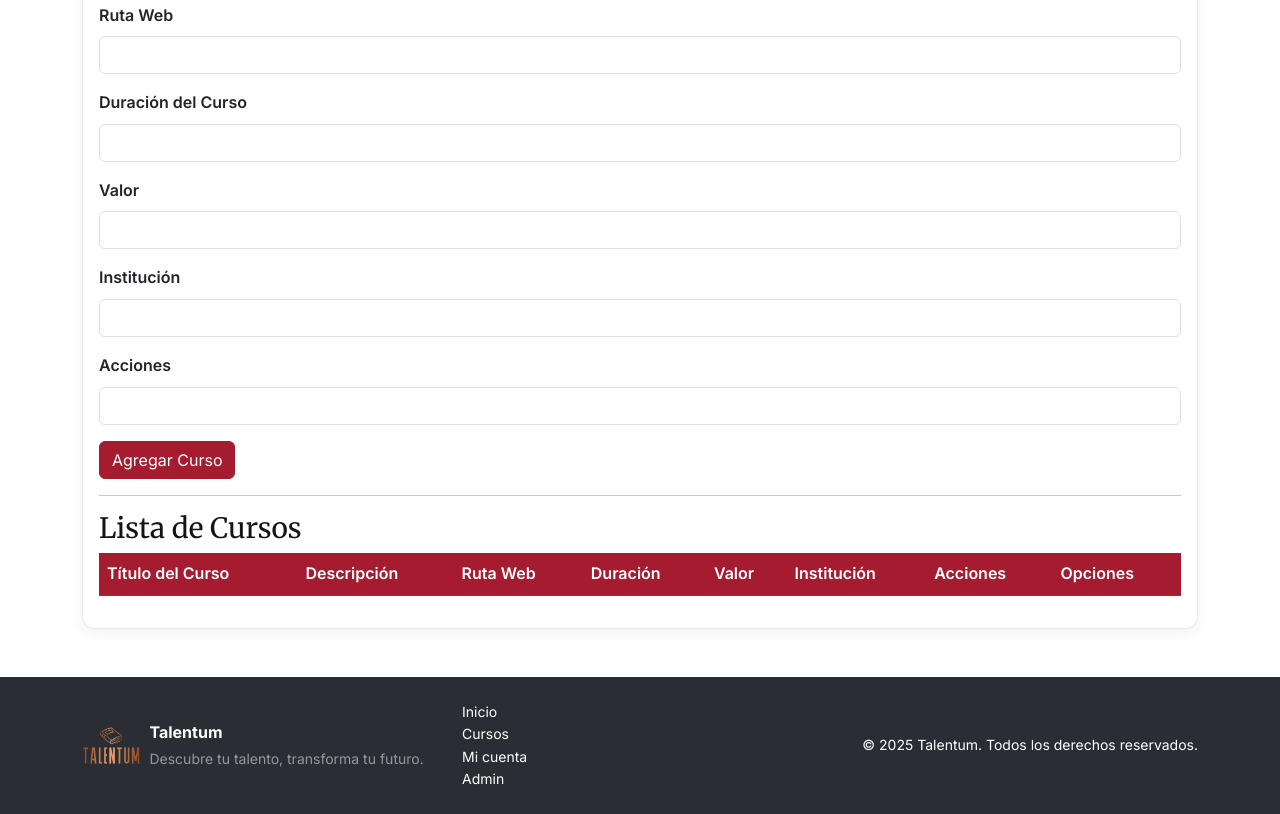
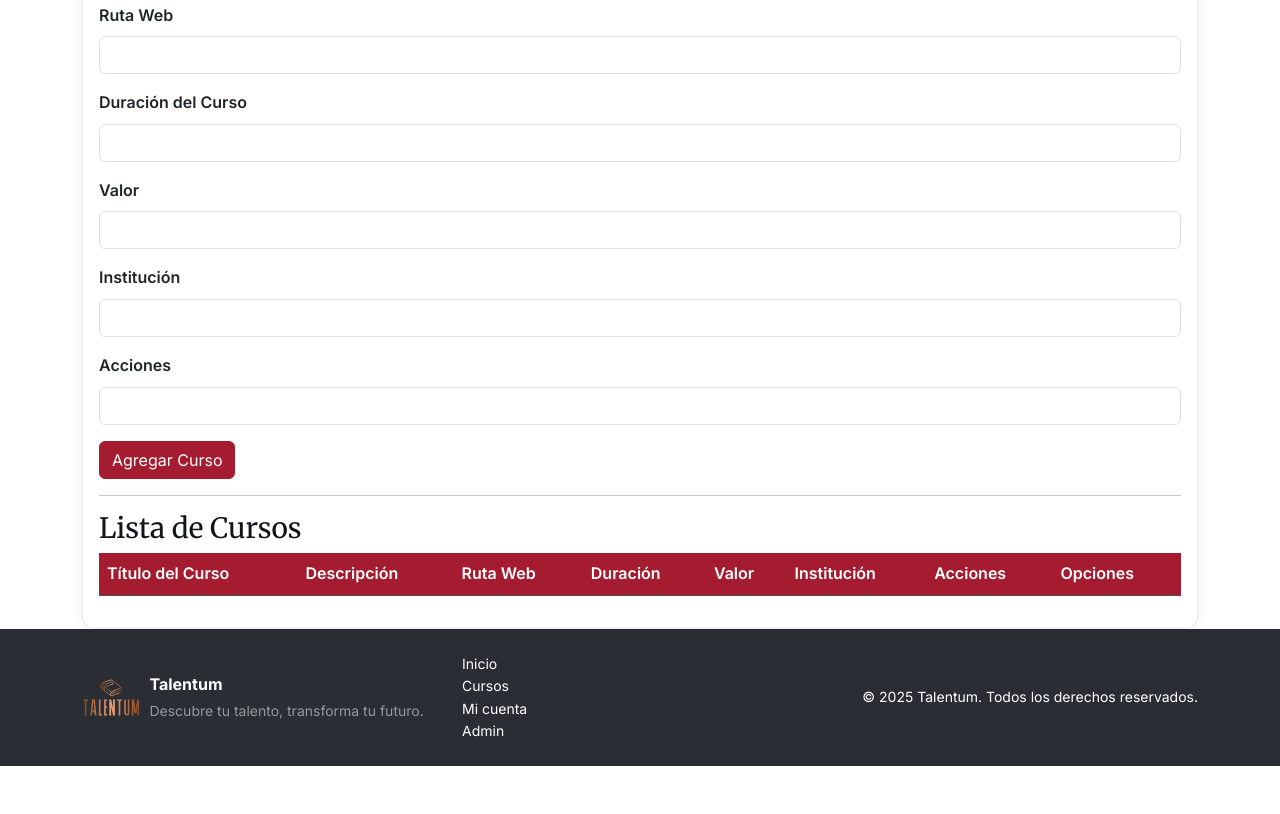
Before and after one commit to mikerb95/talento_tech_proyecto_final, a website: page public/admin/admin.html in a window 1280 px wide. Shown: the part 391-1205 px from the top of the page. After the commit the page ends 1157 px from the top, so only its background shows below. Drawn offline with nearby package versions, Linux system fonts and the light colour scheme; no server answers.

Commit message:
Ajuste de márgenes y relleno en theme.css; modificación de clase de pie de página en layout.js

```diff
--- a/public/css/theme.css
+++ b/public/css/theme.css
@@ -20,6 +20,8 @@ html, body {
   color: var(--ink);
   font-family: 'Inter', system-ui, -apple-system, Segoe UI, Roboto, 'Helvetica Neue', Arial, 'Noto Sans', 'Liberation Sans', sans-serif;
   line-height: 1.6;
+  margin: 0;
+  padding: 0;
 }
 
 h1, h2, h3, h4, h5, h6 {
@@ -34,6 +36,7 @@ h1, h2, h3, h4, h5, h6 {
 .site-header .navbar { background: var(--crimson) !important; }
 .site-header .navbar-brand span { letter-spacing: .3px; }
 .site-footer { background: #121417 !important; }
+.site-header, .site-footer { margin: 0; }
 .navbar-dark .navbar-nav .nav-link {
   color: rgba(255,255,255,0.9);
 }
--- a/public/js/layout.js
+++ b/public/js/layout.js
@@ -28,7 +28,7 @@ document.addEventListener('DOMContentLoaded', () => {
   `;
 
   const footer = document.createElement('footer');
-  footer.className = 'site-footer bg-dark text-white mt-5';
+  footer.className = 'site-footer bg-dark text-white';
   footer.innerHTML = `
     <div class="container py-4">
       <div class="row g-4 align-items-center">
```
